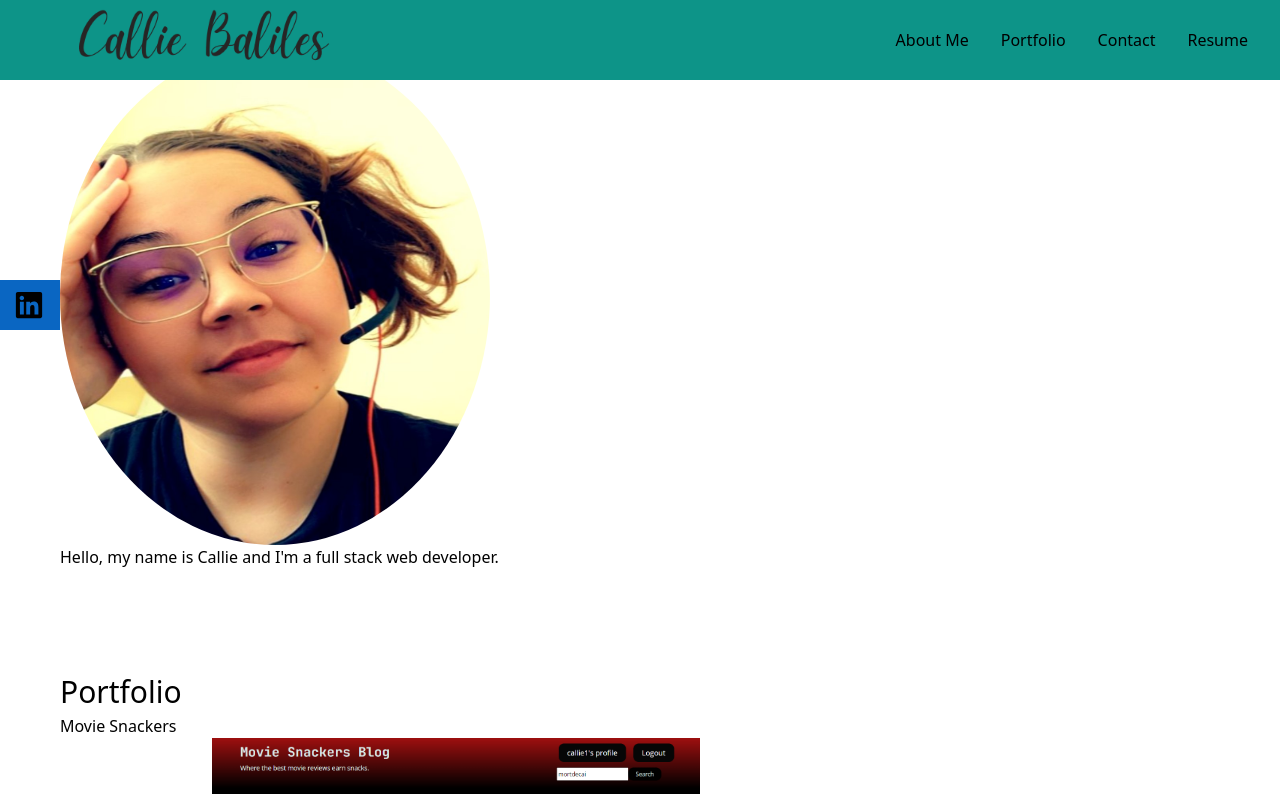
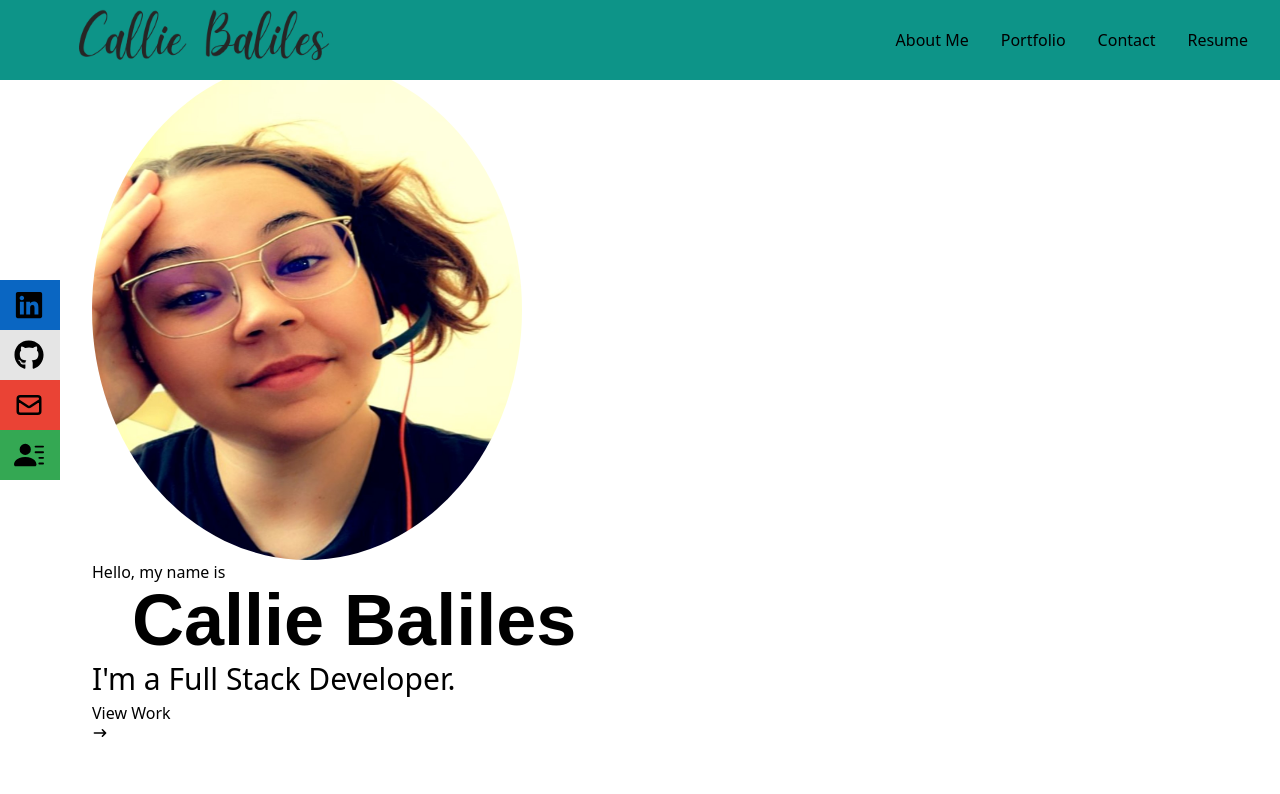
Before and after one commit to CalCar0707/W20C-reactportfolio, a React (Create React App) app: page / in a window 1280 px wide. Shown: the top 794 px of the page. Built offline with nearby package versions, Linux system fonts and the light colour scheme.

Commit message:
added github, email, and resume social icons to navigation

```diff
--- a/src/components/Navigation.js
+++ b/src/components/Navigation.js
@@ -58,7 +58,26 @@ export default function Navigation() {
                     <li className='w-[160px] h-[50px] flex justify-between items-center ml-[-100px] hover:ml-[-10px] duration-300 bg-[#0A66C2]'>
                         <a className='flex justify-between items-center w-full'
                         href='https://www.linkedin.com/in/callie-baliles/'>
-                            Linkedin <FaLinkedin size={30} />
+                            LinkedIn <FaLinkedin size={30} />
+                        </a>
+                    </li>
+                    <li className='w-[160px] h-[50px] flex justify-between items-center ml-[-100px] hover:ml-[-10px] duration-300 bg-[#e5e5e5]'>
+                        <a className='flex justify-between items-center w-full'
+                        href='https://github.com/CalCar0707'>
+                            GitHub <FaGithub size={30} />
+                        </a>
+                    </li>
+                    <li className='w-[160px] h-[50px] flex justify-between items-center ml-[-100px] hover:ml-[-10px] duration-300 bg-[#EA4335]'>
+                        <a className='flex justify-between items-center w-full'
+                        href='/'>
+                            {/* still need to add email link */}
+                            Email <HiOutlineMail size={30} />
+                        </a>
+                    </li>
+                    <li className='w-[160px] h-[50px] flex justify-between items-center ml-[-100px] hover:ml-[-10px] duration-300 bg-[#34A853]'>
+                        <a className='flex justify-between items-center w-full'
+                        href='https://docs.google.com/document/d/1mnMLtwlFz_M3X0xj0ZGpIMrN5BmgbWALRJ-om6Xoeo8/edit?usp=sharing'>
+                            Resume <BsFillPersonLinesFill size={30} />
                         </a>
                     </li>
                 </ul>
--- a/src/components/Project.js
+++ b/src/components/Project.js
@@ -1,5 +1,6 @@
 import React from 'react';
-import Footer from "./Footer";
+import {HiArrowNarrowRight} from 'react-icons/hi';
+import Logo from '../img/CB-sig-1.png';
 import Form from "./Form";
 
 //import pics and screenshots
@@ -13,11 +14,18 @@ import movieSnackers from '../img/moviesnackersscreenshot.png';
 
 export default function Project(){
     return (
-        <div>
-            <div id="about-me">
-                <h2>About Me</h2>
+        <div name='home' className='w-full h-screen'>
+
+            {/* container */}
+            <div id="about-me" className='max-w-[1000px] mx-auto px-8 flex flex-col justify-center h-full'>
                 <img src={profilePic} className="profilepic" alt="developer pic" />
-                <p>Hello, my name is Callie and I'm a full stack web developer.  </p>
+                <p>Hello, my name is</p>
+                <h1 className='text-4xl sm:text-7xl font-bold'>Callie Baliles</h1>
+                <h2>I'm a Full Stack Developer.</h2>
+                {/* <p>small about me section</p> */}
+                <div>
+                    <button>View Work <HiArrowNarrowRight /></button>
+                </div>
             </div>
             <div id="portfolio">
                 <h2>Portfolio</h2>
@@ -67,12 +75,12 @@ export default function Project(){
                 <Form />
 
             </div>
-            <div id="resume">
+            {/* <div id="resume">
                 <h2>Resume</h2>
             </div>
-            <div className="footer">
+            {/* <div className="footer">
                 <Footer />
-            </div>
+            </div> */}
         </div>
     );
 };
```
